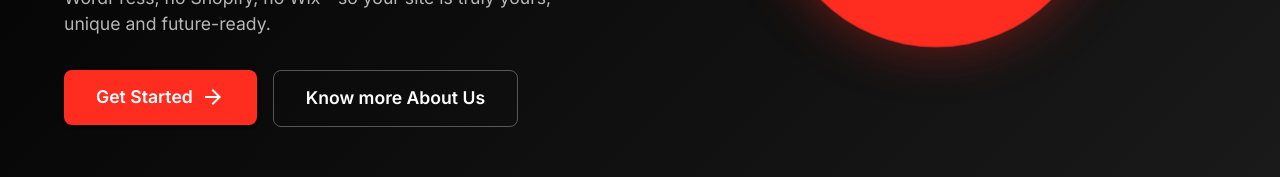
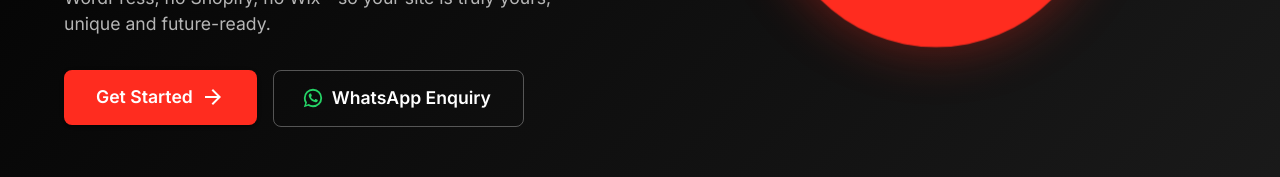
Before and after one commit to Maniora/maniora, a React (Vite) app: page / in a window 1280 px wide. Shown: the part 501-678 px from the top of the page. Built offline with nearby package versions, Linux system fonts and the light colour scheme.

Commit message:
final update and also the vercel analytics

```diff
--- a/src/App.jsx
+++ b/src/App.jsx
@@ -9,6 +9,7 @@ import 'aos/dist/aos.css';
 import Navbar from './components/Navbar';
 import Footer from './components/Footer';
 import ScrollToTop from './components/ScrollToTop';
+import { Analytics } from '@vercel/analytics/react';
 
 // Pages
 import Home from './pages/Home';
@@ -114,6 +115,7 @@ function App() {
           <Footer />
         </div>
       </Router>
+      <Analytics />
     </ThemeProvider>
   );
 }
--- a/src/pages/Home.jsx
+++ b/src/pages/Home.jsx
@@ -31,7 +31,8 @@ import {
   Launch,
   Phone,
   Email,
-  LocationOn
+  LocationOn,
+  WhatsApp
 } from '@mui/icons-material';
 import { motion } from 'framer-motion';
 import { Helmet } from 'react-helmet';
@@ -159,7 +160,7 @@ const Home = () => {
         <meta property="og:type" content="website" />
         <meta property="og:url" content="https://maniora.in/" />
         <meta name="twitter:card" content="/home.png" />
-        <meta name="twitter:title" content="MANIORA | Bespoke Website Development & Digital Solutions" />
+        <meta name="twitter:title" content="MANIORA | Website Development & Digital Solutions" />
         <meta name="twitter:description" content="Premium, custom-built websites and digital solutions. No templates, just results." />
         <meta name="twitter:image" content="/logo2White.png" />
         <script type="application/ld+json">
@@ -327,10 +328,13 @@ const Home = () => {
                     whileTap={{ scale: 0.95 }}
                   >
                     <Button
-                      component={Link}
-                      to="/about"
+                      component="a"
+                      href="https://wa.me/919640161711?text=Hi%20MANIORA%20Team%2C%20I%20would%20like%20to%20enquire%20about%20your%20website%20services."
+                      target="_blank"
+                      rel="noopener noreferrer"
                       variant="outlined"
                       size="large"
+                      startIcon={<WhatsApp sx={{ color: '#25D366' }} />}
                       sx={{
                         borderColor: 'rgba(255, 255, 255, 0.3)',
                         color: 'white',
@@ -340,14 +344,13 @@ const Home = () => {
                         fontWeight: 600,
                         width: { xs: '100%', sm: 'auto' },
                         '&:hover': {
-                          borderColor: '#FF2C1F',
-                          background: 'rgba(255, 44, 31, 0.1)',
+                          borderColor: '#25D366',
+                          background: 'rgba(37, 211, 102, 0.08)',
                         },
                         transition: 'all 0.3s ease',
                       }}
                     >
-                      {/* <PlayArrow sx={{ mr: 1 }} /> */}
-                      Know more About Us
+                      WhatsApp Enquiry
                     </Button>
                   </motion.div>
                 </Box>
```
Also changed, not shown: package.json (+9 -8 lines), 1 other file (tests, documents, lock files or other folders).
